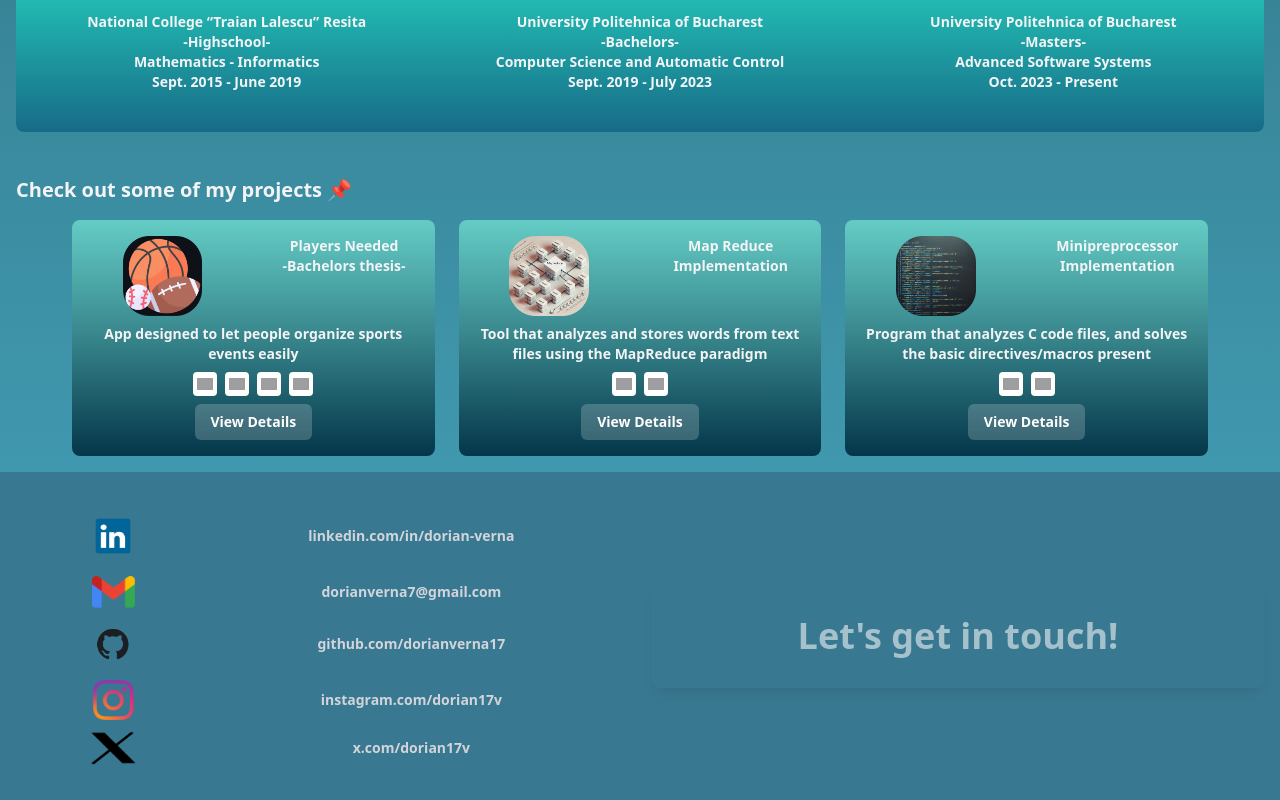
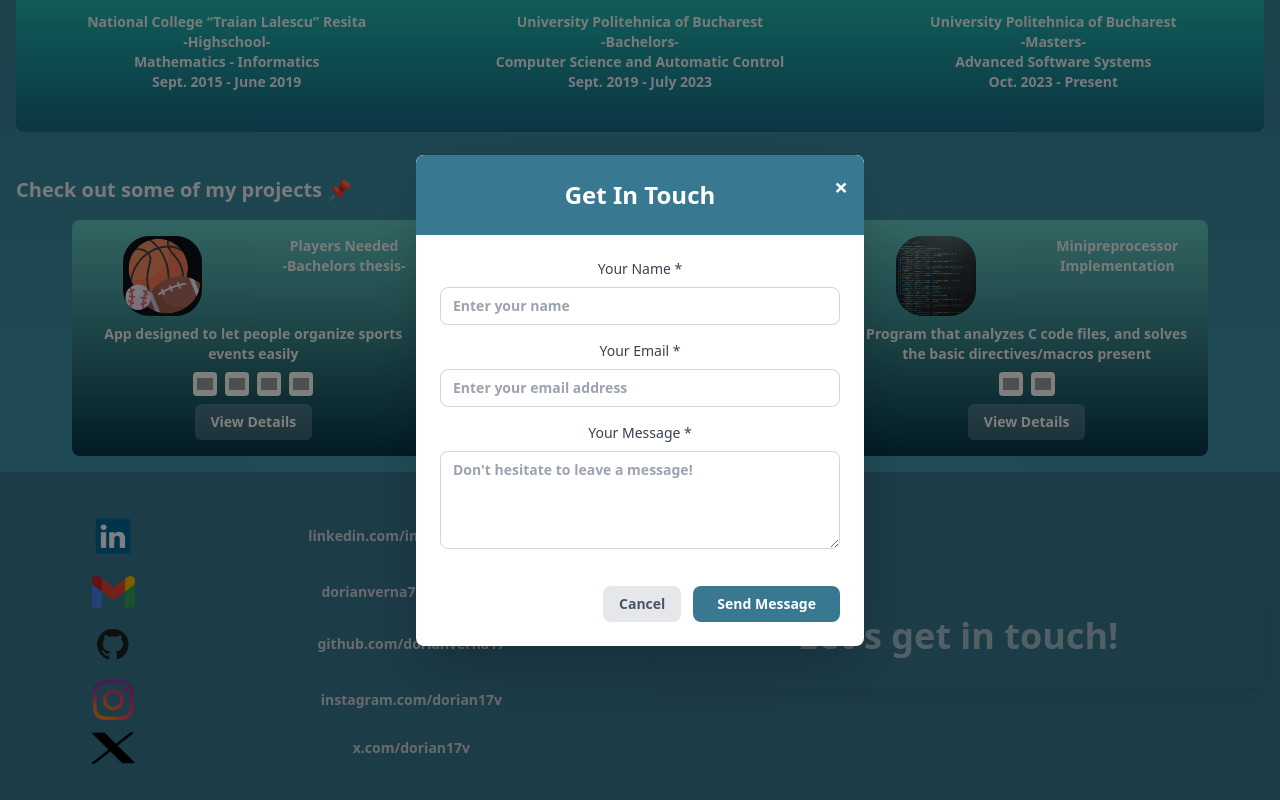
Before and after one commit to VerianTech/PersonalWebsite, a React (Vite) app: page / in a window 1280 px wide. Both pictures are taken after a click on the element "Let's get in touch!". Shown: the part 1332-2132 px from the top of the page. Built offline with nearby package versions, Linux system fonts and the light colour scheme; grey boxes are pictures that could not be loaded.

Commit message:
Add Pop Up Contact form concept, still not functional.

```diff
--- a/src/components/Contact.tsx
+++ b/src/components/Contact.tsx
@@ -1,4 +1,10 @@
+import { useState } from 'react';
+import PopUpContact from './PopUpContact';
+
+
 export default function Contact() {
+	const [popup, togglepopup] = useState(false);
+
 	return (
 		<div className="grid grid-cols-2 justify-center text-center py-4 px-4 items-center
 		font-bold text-gray-300 text-sm gap-4 md:gap-6"
@@ -93,9 +99,17 @@ export default function Contact() {
 		</div>
 		<div className="text-2xl md:text-3xl lg:text-4xl font-bold text-center py-8 text-white
 			rounded-lg shadow-lg transform hover:scale-105 transition-all duration-300
-			animate-pulse hover:animate-none cursor-pointer">
+			animate-pulse hover:animate-none cursor-pointer"
+			onClick={() => togglepopup(!popup)}
+			>
 			Let's get in touch!
 		</div>
+		{popup && (
+			<PopUpContact
+				onClose={() => togglepopup(false)}
+				isOpen={popup}
+			/>
+		)}
 	</div>
 	)
 }
--- a/src/components/PopUpContact.tsx
+++ b/src/components/PopUpContact.tsx
@@ -1,14 +1,21 @@
-import { useState } from 'react';
+import { useState } from "react";
 
-export default function PopupFormExample() {
-  const [isPopupOpen, setIsPopupOpen] = useState(false);
+interface PopUpContactProps {
+  onClose: () => void;
+  isOpen: boolean;
+}
+
+export default function PopUpContact({ onClose, isOpen }: PopUpContactProps) {
+	if (!isOpen) return null;
 	const [formData, setFormData] = useState({
 		name: '',
 		email: '',
 		message: ''
 	  });
+	  const [isSubmitting, setIsSubmitting] = useState(false);
+	  const [submitStatus, setSubmitStatus] = useState(''); // 'success', 'error', or ''
 
-  const handleInputChange = (e) => {
+	  const handleInputChange = (e: React.ChangeEvent<HTMLInputElement | HTMLTextAreaElement>) => {
 		const { name, value } = e.target;
 		setFormData(prev => ({
 		  ...prev,
@@ -16,46 +23,83 @@ export default function PopupFormExample() {
 		}));
 	  };
 
-  const handleSubmit = () => {
+	  const handleSubmit = async (e: React.FormEvent<HTMLFormElement>) => {
+		e.preventDefault();
+		setIsSubmitting(true);
+		setSubmitStatus('');
+
+		// Basic validation
+		if (!formData.name.trim() || !formData.email.trim() || !formData.message.trim()) {
+		  setSubmitStatus('error');
+		  setIsSubmitting(false);
+		  return;
+		}
+
+		// Email validation
+		const emailRegex = /^[^\s@]+@[^\s@]+\.[^\s@]+$/;
+		if (!emailRegex.test(formData.email)) {
+		  setSubmitStatus('error');
+		  setIsSubmitting(false);
+		  return;
+		}
+
+		try {
+		  // Simulate form submission (replace with your actual submission logic)
+		  await new Promise(resolve => setTimeout(resolve, 1500));
+
+		  // Here you would typically send the data to your backend or email service
 		  console.log('Form submitted:', formData);
-    // Process form data here
-    setIsPopupOpen(false);
+
+		  setSubmitStatus('success');
+
+		  // Reset form after successful submission
+		  setTimeout(() => {
 			setFormData({ name: '', email: '', message: '' });
+			setSubmitStatus('');
+			onClose();
+		  }, 2000);
+
+		} catch (error) {
+		  console.error('Submission error:', error);
+		  setSubmitStatus('error');
+		} finally {
+		  setIsSubmitting(false);
+		}
 	  };
 
-  const closePopup = () => {
-    setIsPopupOpen(false);
+	  const handleBackdropClick = (e: React.MouseEvent<HTMLDivElement>) => {
+		if (e.target === e.currentTarget) {
+		  onClose();
+		}
 	  };
 
+	  if (!isOpen) return null;
+
 	  return (
-    <div className="p-8">
-      <h1 className="text-2xl font-bold mb-4">Pop-up Form Example</h1>
-
+		<div
+		  className="fixed inset-0 bg-black bg-opacity-50 flex items-center justify-center z-50 p-4"
+		  onClick={handleBackdropClick}
+		>
+		  <div className="bg-white rounded-lg shadow-2xl max-w-md w-full max-h-[90vh] overflow-y-auto">
+			{/* Header */}
+			<div className="bg-[#397891] text-white p-6 rounded-t-lg relative">
+			  <h2 className="text-2xl font-bold text-center">Get In Touch</h2>
 			  <button
-        onClick={() => setIsPopupOpen(true)}
-        className="bg-blue-500 hover:bg-blue-600 text-white px-6 py-2 rounded-lg transition-colors"
-      >
-        Open Contact Form
-      </button>
-
-      {/* Pop-up Overlay */}
-      {isPopupOpen && (
-        <div className="fixed inset-0 bg-black bg-opacity-50 flex items-center justify-center z-50">
-          <div className="bg-white rounded-lg p-6 w-full max-w-md mx-4 relative">
-            {/* Close Button */}
-            <button
-              onClick={closePopup}
-              className="absolute top-4 right-4 text-gray-500 hover:text-gray-700 text-xl"
+				onClick={onClose}
+				className="absolute top-4 right-4 text-white hover:text-gray-200 text-2xl font-bold transition-colors"
+				aria-label="Close"
 			  >
 				×
 			  </button>
+			</div>
 
 			{/* Form */}
-            <h2 className="text-xl font-semibold mb-4">Contact Us</h2>
+			<div className="p-6">
+			  <form onSubmit={handleSubmit} className="space-y-4">
+				{/* Name Field */}
 				<div>
-              <div className="mb-4">
-                <label htmlFor="name" className="block text-sm font-medium text-gray-700 mb-1">
-                  Name
+				  <label htmlFor="name" className="block text-sm font-medium text-gray-700 mb-2">
+					Your Name *
 				  </label>
 				  <input
 					type="text"
@@ -63,13 +107,16 @@ export default function PopupFormExample() {
 					name="name"
 					value={formData.name}
 					onChange={handleInputChange}
-                  className="w-full px-3 py-2 border border-gray-300 rounded-md focus:outline-none focus:ring-2 focus:ring-blue-500"
+					className="w-full px-3 py-2 border border-gray-300 rounded-lg focus:outline-none focus:ring-2 focus:ring-[#397891] focus:border-transparent"
+					placeholder="Enter your name"
+					required
 				  />
 				</div>
 
-              <div className="mb-4">
-                <label htmlFor="email" className="block text-sm font-medium text-gray-700 mb-1">
-                  Email
+				{/* Email Field */}
+				<div>
+				  <label htmlFor="email" className="block text-sm font-medium text-gray-700 mb-2">
+					Your Email *
 				  </label>
 				  <input
 					type="email"
@@ -77,42 +124,72 @@ export default function PopupFormExample() {
 					name="email"
 					value={formData.email}
 					onChange={handleInputChange}
-                  className="w-full px-3 py-2 border border-gray-300 rounded-md focus:outline-none focus:ring-2 focus:ring-blue-500"
+					className="w-full px-3 py-2 border border-gray-300 rounded-lg focus:outline-none focus:ring-2 focus:ring-[#397891] focus:border-transparent"
+					placeholder="Enter your email address"
+					required
 				  />
 				</div>
 
-              <div className="mb-6">
-                <label htmlFor="message" className="block text-sm font-medium text-gray-700 mb-1">
-                  Message
+				{/* Message Field */}
+				<div>
+				  <label htmlFor="message" className="block text-sm font-medium text-gray-700 mb-2">
+					Your Message *
 				  </label>
 				  <textarea
 					id="message"
 					name="message"
-                  rows="4"
 					value={formData.message}
 					onChange={handleInputChange}
-                  className="w-full px-3 py-2 border border-gray-300 rounded-md focus:outline-none focus:ring-2 focus:ring-blue-500"
-                ></textarea>
+					rows={4}
+					className="w-full px-3 py-2 border border-gray-300 rounded-lg focus:outline-none focus:ring-2 focus:ring-[#397891] focus:border-transparent resize-vertical"
+					placeholder="Don't hesitate to leave a message!"
+					required
+				  />
 				</div>
 
-              <div className="flex gap-3">
+				{/* Status Messages */}
+				{submitStatus === 'success' && (
+				  <div className="bg-green-100 border border-green-400 text-green-700 px-4 py-3 rounded-lg">
+					✅ Message sent successfully! I'll get back to you soon.
+				  </div>
+				)}
+
+				{submitStatus === 'error' && (
+				  <div className="bg-red-100 border border-red-400 text-red-700 px-4 py-3 rounded-lg">
+					❌ Please fill in all fields with valid information.
+				  </div>
+				)}
+
+				{/* Submit Button */}
+				<div className="flex justify-end space-x-3 pt-4">
 				  <button
-                  onClick={handleSubmit}
-                  className="flex-1 bg-blue-500 hover:bg-blue-600 text-white py-2 px-4 rounded-md transition-colors"
-                >
-                  Send Message
-                </button>
-                <button
-                  onClick={closePopup}
-                  className="flex-1 bg-gray-300 hover:bg-gray-400 text-gray-700 py-2 px-4 rounded-md transition-colors"
+					type="button"
+					onClick={onClose}
+					className="px-4 py-2 text-gray-600 bg-gray-200 rounded-lg hover:bg-gray-300 transition-colors"
 				  >
 					Cancel
 				  </button>
+				  <button
+					type="submit"
+					disabled={isSubmitting}
+					className="px-6 py-2 bg-[#397891] text-white rounded-lg hover:bg-[#2d5f73] disabled:opacity-50 disabled:cursor-not-wait transition-colors flex items-center"
+				  >
+					{isSubmitting ? (
+					  <>
+						<svg className="animate-spin -ml-1 mr-2 h-4 w-4 text-white" xmlns="http://www.w3.org/2000/svg" fill="none" viewBox="0 0 24 24">
+						  <circle className="opacity-25" cx="12" cy="12" r="10" stroke="currentColor" strokeWidth="4"></circle>
+						  <path className="opacity-75" fill="currentColor" d="M4 12a8 8 0 018-8V0C5.373 0 0 5.373 0 12h4zm2 5.291A7.962 7.962 0 014 12H0c0 3.042 1.135 5.824 3 7.938l3-2.647z"></path>
+						</svg>
+						Sending...
+					  </>
+					) : (
+					  'Send Message'
+					)}
+				  </button>
+				</div>
+			  </form>
 			</div>
 		  </div>
 		</div>
-        </div>
-      )}
-    </div>
 	  );
 }
--- a/src/utils/logic.tsx
+++ b/src/utils/logic.tsx
@@ -12,3 +12,18 @@ export const scrollToSection = (sectionId: string) => {
 	  console.warn(`Element with id "${sectionId}" not found`);
 	}
 };
+
+export const openPopUp = (sectionId: string) => {
+	const element = document.getElementById(sectionId);
+	if (element) {
+	  element.scrollIntoView({ behavior: 'smooth' });
+
+	  element.classList.add('bg-blue-100', 'transition-all', 'duration-300');
+
+	  setTimeout(() => {
+		element?.classList.remove('bg-blue-100');
+	  }, 500);
+	} else {
+	  console.warn(`Element with id "${sectionId}" not found`);
+	}
+};
```
Lines whose indentation alone changed are shown as unchanged.
